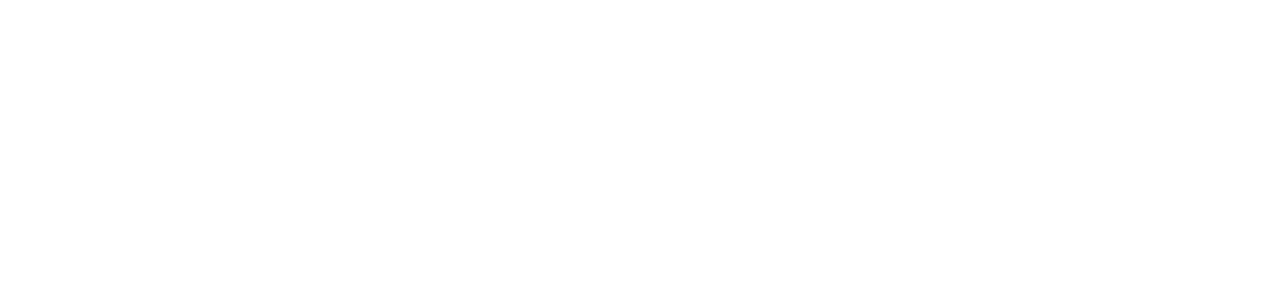
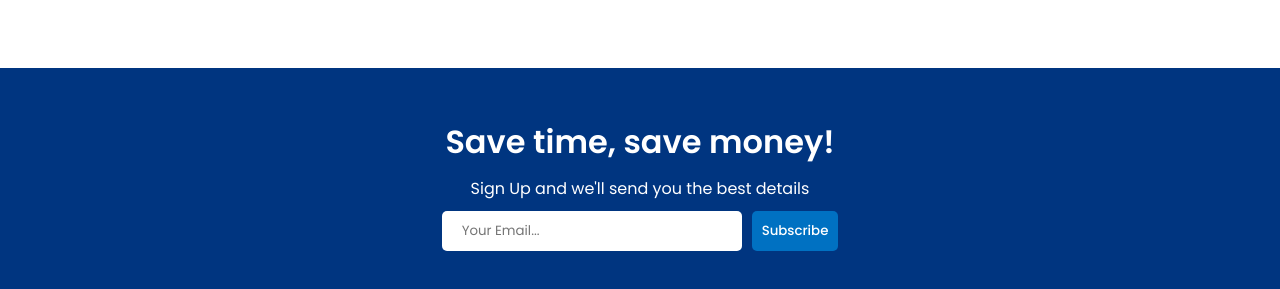
Before and after one commit to tabassum2507/YinRooms-booking-app, a React (Create React App) app: page / in a window 1280 px wide. Shown: the part 1560-1849 px from the top of the page. Before the commit the page ends 1558 px from the top, so only its background shows below. Built offline with nearby package versions, Linux system fonts and the light colour scheme.

Commit message:
mail added

```diff
--- /dev/null
+++ b/src/components/mailList/MailList.jsx
@@ -0,0 +1,20 @@
+import './mailList.css'
+
+const MailList = () => {
+  return (
+    <div className='mail'>
+        <h1 className="mailTitle">
+            Save time, save money!
+        </h1>
+        <span className="mailDesc">
+            Sign Up and we'll send you the best details
+        </span>
+        <div className="mailInputContainer">
+        <input type="text" placeholder='Your Email...' />
+        <button>Subscribe</button>
+        </div>
+    </div>
+  )
+}
+
+export default MailList
--- /dev/null
+++ b/src/components/mailList/mailList.css
@@ -0,0 +1,32 @@
+.mail {
+    margin-top: 40px;
+    padding: 50px 0;
+    background-color: #003580;
+    width: 100%;
+    color: #fff;
+    display: flex;
+    flex-direction: column;
+    justify-content: space-between;
+    gap: 10px;
+    align-items: center;
+}
+
+.mailInputContainer>input{
+    width: 300px;
+    height: 30px;
+    padding: 20px;
+    border: none;
+    margin-right: 10px;
+    border-radius: 5px;
+  }
+
+  .mailInputContainer>button{
+    height: 40px;
+    background-color: #0071c2;
+    color: white;
+    font-weight: 500;
+    border: none;
+    border-radius: 5px;
+    cursor: pointer;
+    padding: 10px;
+  }
--- a/src/pages/home/Home.jsx
+++ b/src/pages/home/Home.jsx
@@ -1,6 +1,7 @@
 import Featured from '../../components/featured/Featured'
 import FeaturedProperties from '../../components/featuredProjects/FeaturedProperties'
 import Header from '../../components/header/Header'
+import MailList from '../../components/mailList/MailList'
 import Navbar from '../../components/navbar/Navbar'
 import PropertyList from '../../components/propertyList/PropertyList'
 import './home.css'
@@ -16,6 +17,7 @@
         <PropertyList />
         <h1 className="homeTitle">Homes guests love</h1>
         <FeaturedProperties />
+        <MailList />
       </div>
     </div>
   )
```
